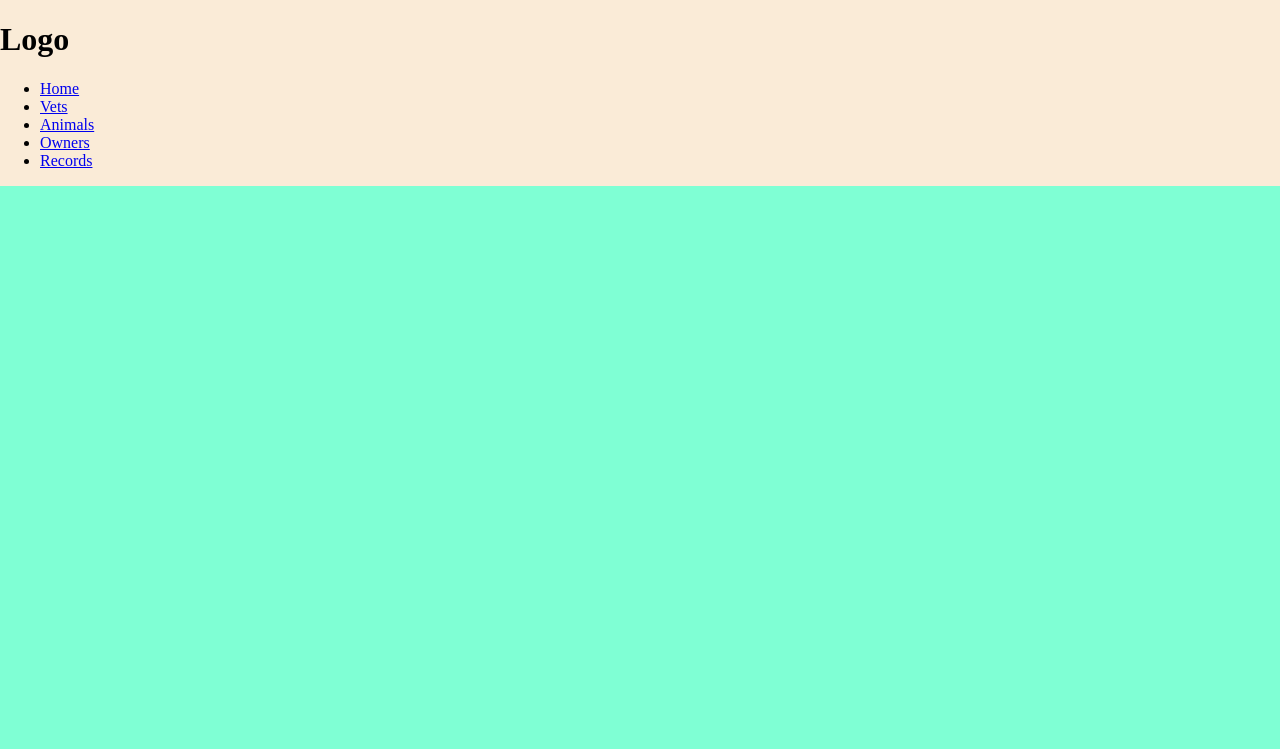
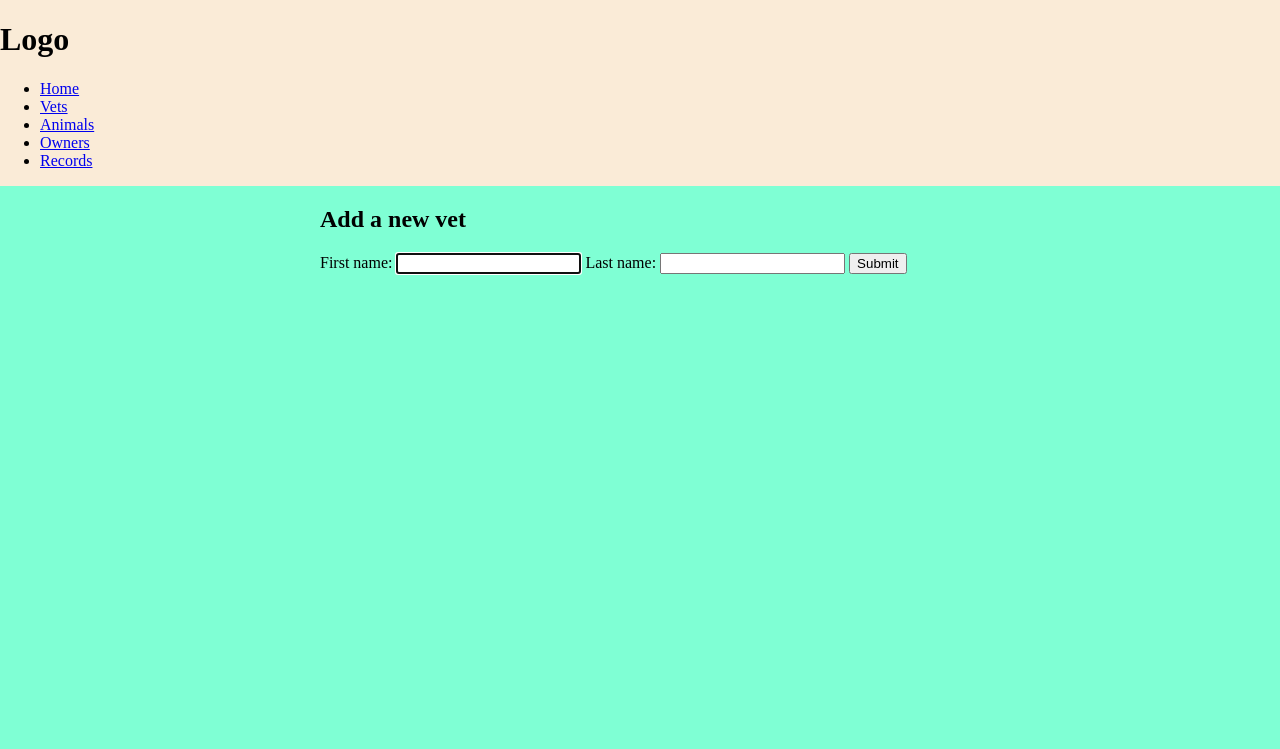
Before and after one commit to JnnyRdng/animanagement, a Flask app: page /vets/new in a window 1280 px wide. Shown: the top 749 px of the page. Run offline with Flask 2, Linux system fonts and the light colour scheme.

Commit message:
able to add a new vet

```diff
--- a/controllers/vet_controller.py
+++ b/controllers/vet_controller.py
@@ -35,7 +35,11 @@ def new():
 # /vets POST
 @vet_blueprint.route("/vets", methods=["POST"])
 def create():
-    pass
+    first_name = request.form["first_name"]
+    last_name = request.form["last_name"]
+    vet = Vet(first_name, last_name)
+    vet_repository.save(vet)
+    return redirect("/vets")
 
 
 # edit
--- a/templates/vets/new.html
+++ b/templates/vets/new.html
@@ -12,5 +12,14 @@
 
 
 {% block content %}
-
+<article class="new">
+  <h2>Add a new vet</h2>
+  <form action="/vets" method="post">
+    <label for="first_name">First name:</label>
+    <input type="text" name="first_name" required autofocus>
+    <label for="last_name">Last name:</label>
+    <input type="text" name="last_name" required>
+    <input type="submit">
+  </form>
+</article>
 {% endblock content %}
```
